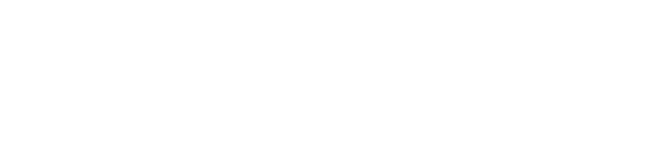
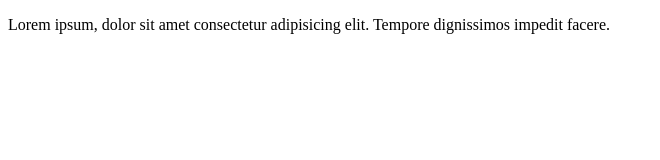
Before and after one commit to soumyaprakashmahapatra/FoodMate, a plain HTML site: page index.html in a window 1280 px wide. Shown: the whole page, without its empty margins (0-660 px from the left). Drawn offline with Linux system fonts and the light colour scheme.

Commit message:
Update index

```diff
--- a/index.html
+++ b/index.html
@@ -6,6 +6,6 @@
     <title>FoodMate - Best food website</title>
 </head>
 <body>
-
+    <p>Lorem ipsum, dolor sit amet consectetur adipisicing elit. Tempore dignissimos impedit facere.</p>
 </body>
 </html>
```
